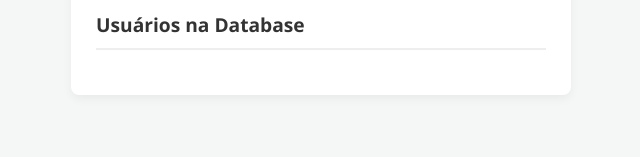
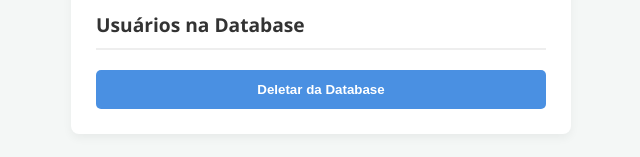
Before and after one commit to fernandasous/minha-api-usuarios, a website: page index.html in a window 1280 px wide. Shown: the part 326-483 px from the top of the page, without its empty margins (319-959 px from the left). Drawn offline with Linux system fonts and the light colour scheme; no server answers.

Commit message:
correção no index ref ao botão delete

```diff
--- a/index.html
+++ b/index.html
@@ -25,6 +25,8 @@
 
     <h2>Usuários na Database</h2>
     <div id="lista"></div>
+
+    <button id="btnDelete">Deletar da Database</button>
 </div>
 
 <script>
```
